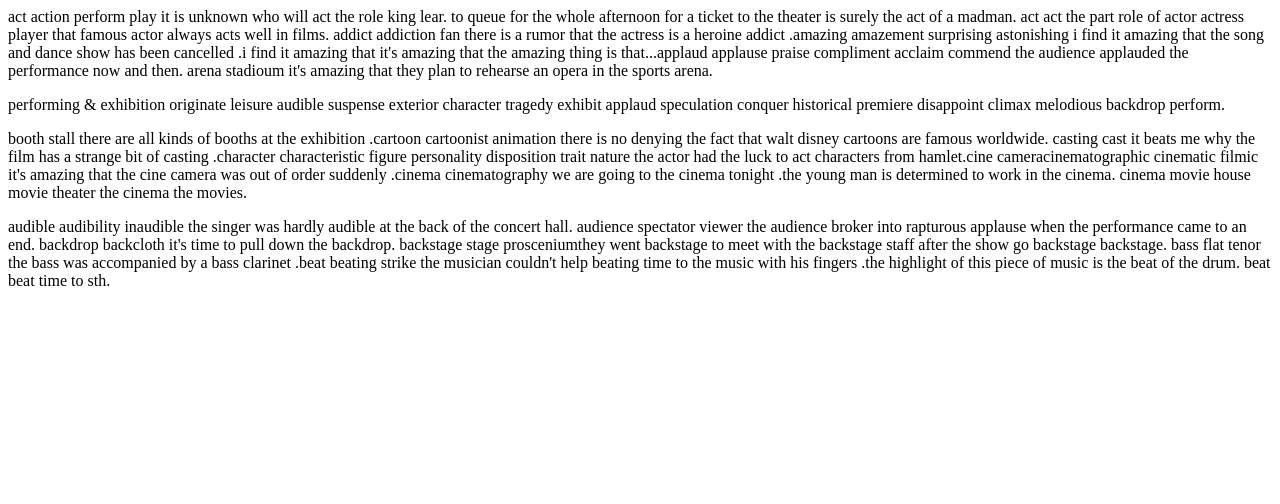
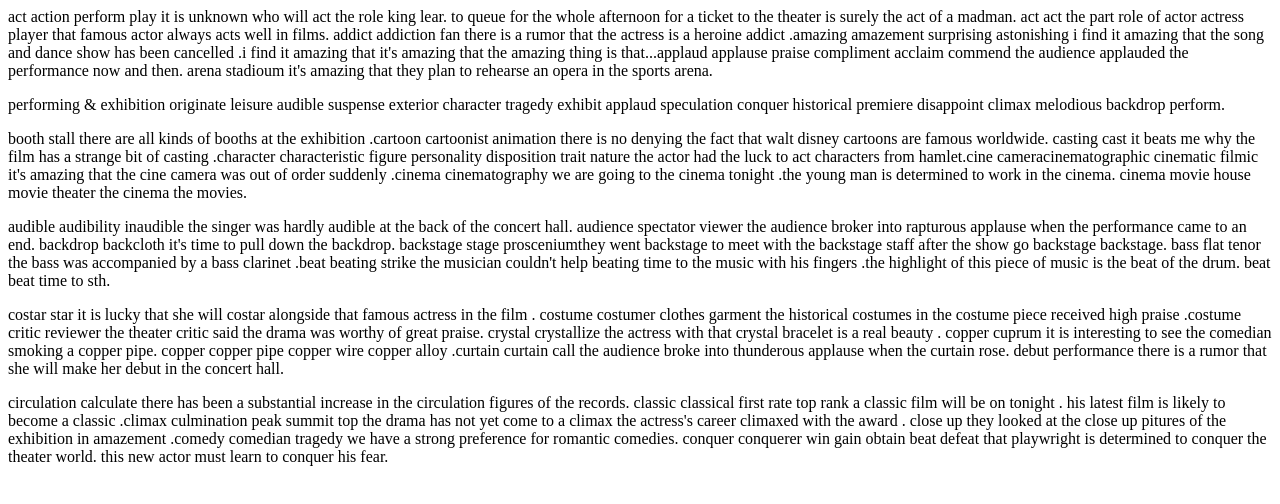
Before and after one commit to pann710/20211004, a plain HTML site: page index.html in a window 1280 px wide. Drawn offline with Linux system fonts and the light colour scheme.

Commit message:
Update index.html

```diff
--- a/index.html
+++ b/index.html
@@ -9,9 +9,9 @@
 </p>
 <p>audible audibility inaudible the singer was hardly audible at the back of the concert hall. audience spectator viewer the audience broker into rapturous applause when the performance came to an end. backdrop backcloth it's time to pull down the backdrop. backstage stage prosceniumthey went backstage to meet with the backstage staff after the show go backstage backstage. bass flat tenor the bass was accompanied by a bass clarinet .beat beating strike the musician couldn't help beating time to the music with his fingers .the highlight of this piece of music is the beat of the drum. beat beat time to sth.
 </p>
-<p>
+<p>costar star it is lucky that she will costar alongside that famous actress in the film . costume costumer clothes garment the historical costumes in the costume piece received high praise .costume critic reviewer the theater critic said the drama was worthy of great praise. crystal crystallize the actress with that crystal bracelet is a real beauty . copper cuprum it is interesting to see the comedian smoking a copper pipe. copper copper pipe copper wire copper alloy .curtain curtain call the audience broke into thunderous applause when the curtain rose. debut performance there is a rumor that she will make her debut in the concert hall.
 </p>
-<p>
+<p>circulation calculate there has been a substantial increase in the circulation figures of the records. classic classical first rate top rank a classic  film will be on tonight . his latest film is likely to become a classic .climax culmination peak summit top the drama has not yet come to a climax the actress's career climaxed with the award . close up they looked at the close up pitures of the exhibition in amazement .comedy comedian tragedy we have a strong preference for romantic comedies. conquer conquerer win gain obtain beat defeat that playwright is determined to conquer the theater world. this new actor must learn to conquer his fear.
 </p>
 <p>
 </p>
```
